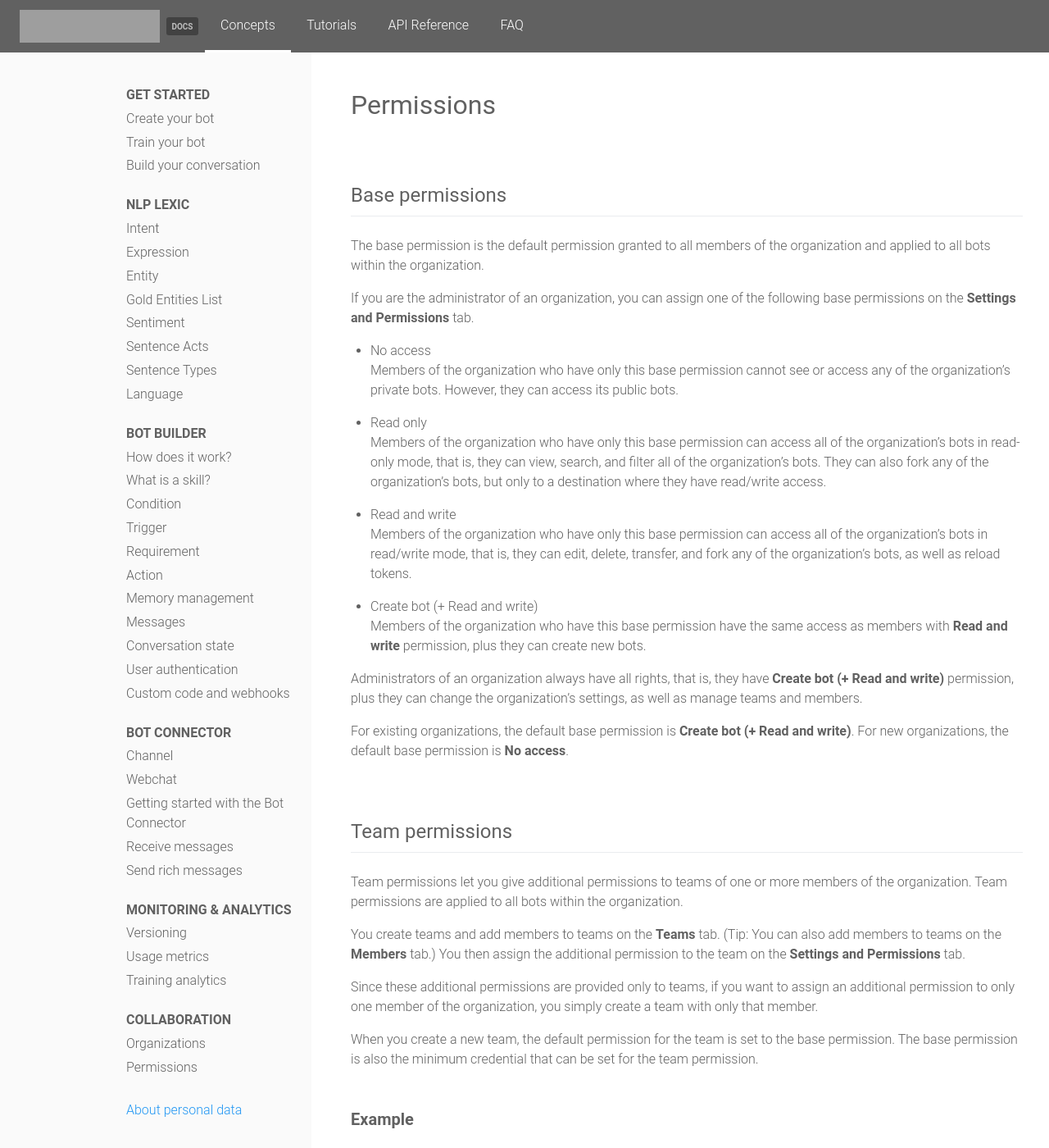
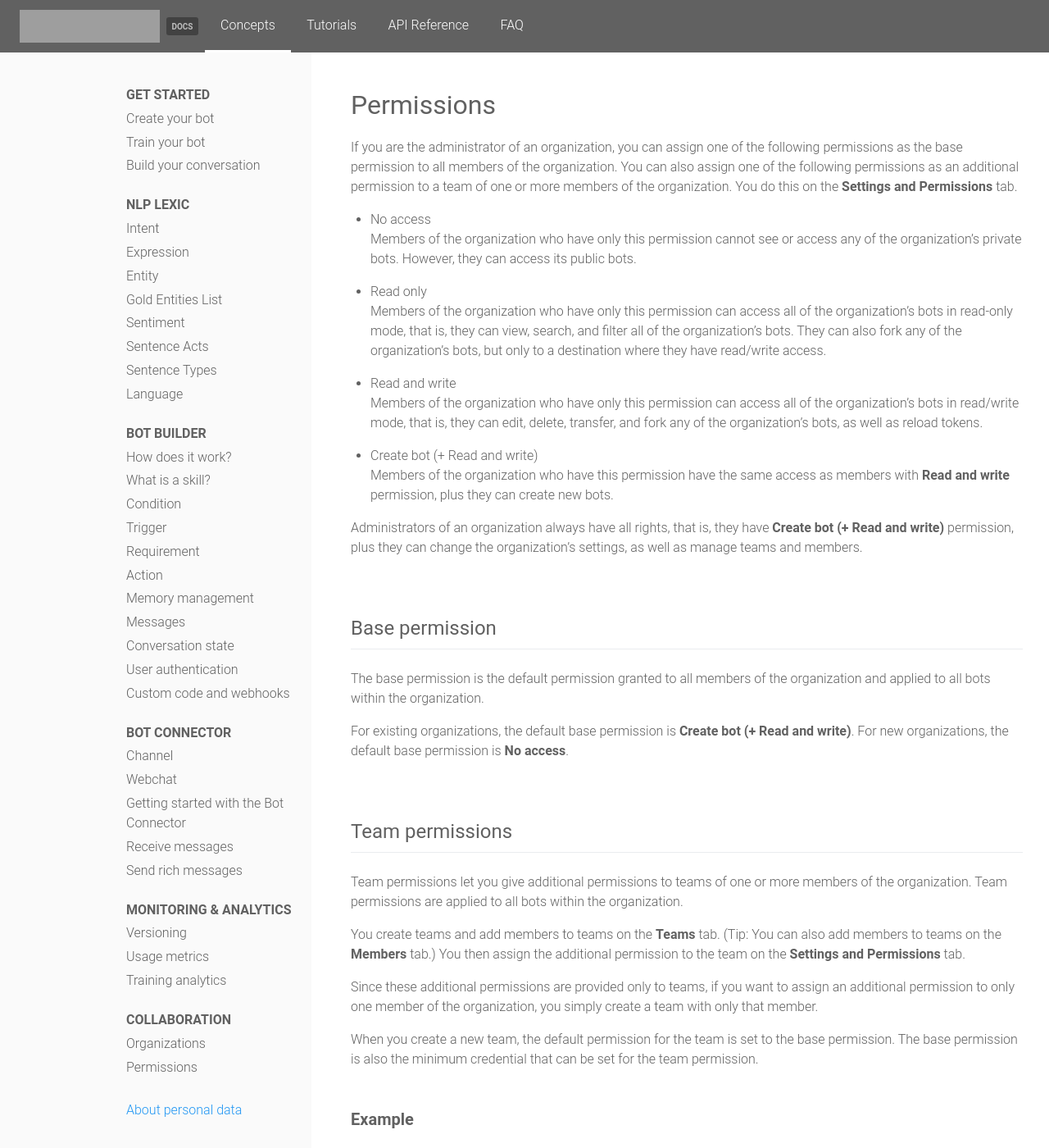
Before and after one commit to SAP-archive/docs, a Jekyll site: the page built from concepts/collaboration/permissions.md, in a window 1280 px wide and 1400 px high. Shown: the whole window at 82% size. Built offline with Jekyll 4.4.1, drawn with Linux system fonts in a browser that asks for light colours; nearby versions of some CDN libraries; comment, search, counter and statistics services are not loaded; some of the changed text lies outside the part shown; grey boxes are pictures that could not be loaded.

Commit message:
Update permissions.md

```diff
--- a/concepts/collaboration/permissions.md
+++ b/concepts/collaboration/permissions.md
@@ -4,55 +4,41 @@ title: Permissions
 permalink: /concepts/permissions
 ---
 
-## Base permissions
-
-The base permission is the default permission granted to all members of the organization and applied to all bots within the organization.
-
-If you are the administrator of an organization, you can assign one of the following base permissions on the **Settings and Permissions** tab.
+If you are the administrator of an organization, you can assign one of the following permissions as the base permission to all members of the organization. You can also assign one of the following permissions as an additional permission to a team of one or more members of the organization. You do this on the **Settings and Permissions** tab.
 
 - No access
-  Members of the organization who have only this base permission cannot see or access any of the organization's private bots.
-  However, they can access its public bots.
+  Members of the organization who have only this permission cannot see or access any of the organization's private bots. However, they can access its public bots.
 
 - Read only
-  Members of the organization who have only this base permission can access all of the organization's bots in read-only mode,
-  that is, they can view, search, and filter all of the organization's bots.
-  They can also fork any of the organization's bots, but only to a destination where they have read/write access.
+  Members of the organization who have only this permission can access all of the organization's bots in read-only mode, that is, they can view, search, and filter all of the organization's bots. They can also fork any of the organization's bots, but only to a destination where they have read/write access.
 
 - Read and write
-  Members of the organization who have only this base permission can access all of the organization's bots in read/write mode,
-  that is, they can edit, delete, transfer, and fork any of the organization's bots, as well as reload tokens.
+  Members of the organization who have only this permission can access all of the organization's bots in read/write mode, that is, they can edit, delete, transfer, and fork any of the organization's bots, as well as reload tokens.
 
 - Create bot (+ Read and write)
-  Members of the organization who have this base permission have the same access as members with **Read and write** permission,
-  plus they can create new bots.
+  Members of the organization who have this permission have the same access as members with **Read and write** permission, plus they can create new bots.
 
 Administrators of an organization always have all rights, that is, they have **Create bot (+ Read and write)** permission,
 plus they can change the organization's settings, as well as manage teams and members.
 
-For existing organizations, the default base permission is **Create bot (+ Read and write)**.
-For new organizations, the default base permission is **No access**.
+## Base permission
+
+The base permission is the default permission granted to all members of the organization and applied to all bots within the organization.
+
+For existing organizations, the default base permission is **Create bot (+ Read and write)**. For new organizations, the default base permission is **No access**.
 
 ## Team permissions
 
-Team permissions let you give additional permissions to teams of one or more members of the organization.
-Team permissions are applied to all bots within the organization.
+Team permissions let you give additional permissions to teams of one or more members of the organization. Team permissions are applied to all bots within the organization.
 
-You create teams and add members to teams on the **Teams** tab. (Tip: You can also add members to teams on the **Members** tab.)
-You then assign the additional permission to the team on the **Settings and Permissions** tab.
+You create teams and add members to teams on the **Teams** tab. (Tip: You can also add members to teams on the **Members** tab.) You then assign the additional permission to the team on the **Settings and Permissions** tab.
 
-Since these additional permissions are provided only to teams, if you want to assign an additional permission to only one member of the organization,
-you simply create a team with only that member.
+Since these additional permissions are provided only to teams, if you want to assign an additional permission to only one member of the organization, you simply create a team with only that member.
 
-When you create a new team, the default permission for the team is set to the base permission.
-The base permission is also the minimum credential that can be set for the team permission.
+When you create a new team, the default permission for the team is set to the base permission. The base permission is also the minimum credential that can be set for the team permission.
 
 ### Example
 
-In your organization, the base permission is set to **No access**.
-You create two new teams: _Team 1_ and _Team 2_.
-Since the base permission is set to **No access**, the default permission for _Team 1_ and _Team 2_ is also set to **No access**.
+In your organization, the base permission is set to **No access**. You create two new teams: _Team 1_ and _Team 2_. Since the base permission is set to **No access**, the default permission for _Team 1_ and _Team 2_ is also set to **No access**.
 
-You change the team permission for _Team 2_ to **Read and write**.
-You then change the base permission to **Read only**.
-The team permission for _Team 1_ is updated accordingly to **Read only**.
+Now, you change the team permission for _Team 2_ to **Read and write**. You then change the base permission to **Read only**. The team permission for _Team 1_ is updated accordingly to **Read only**.
```
